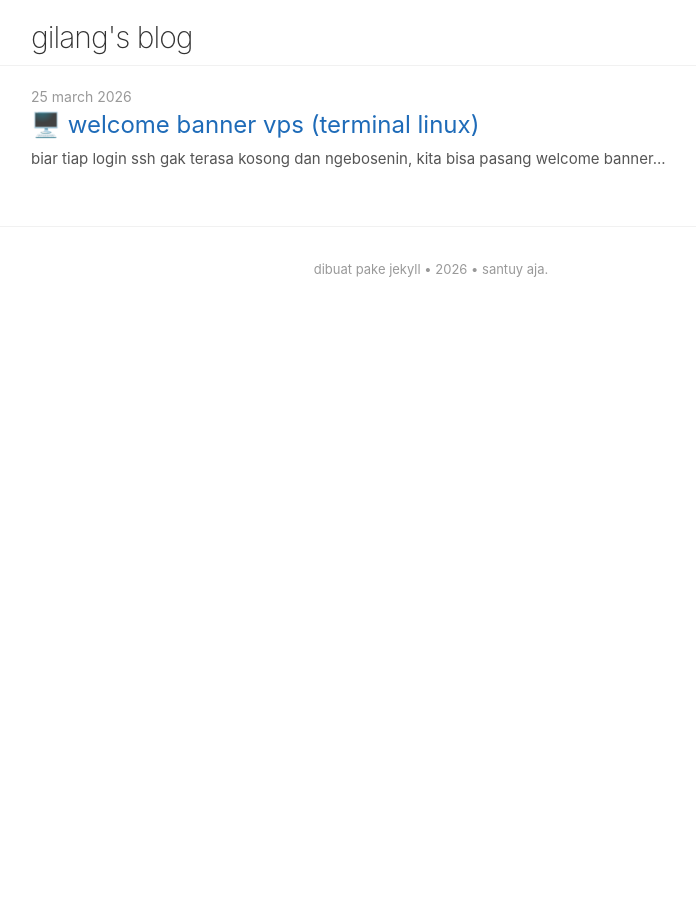
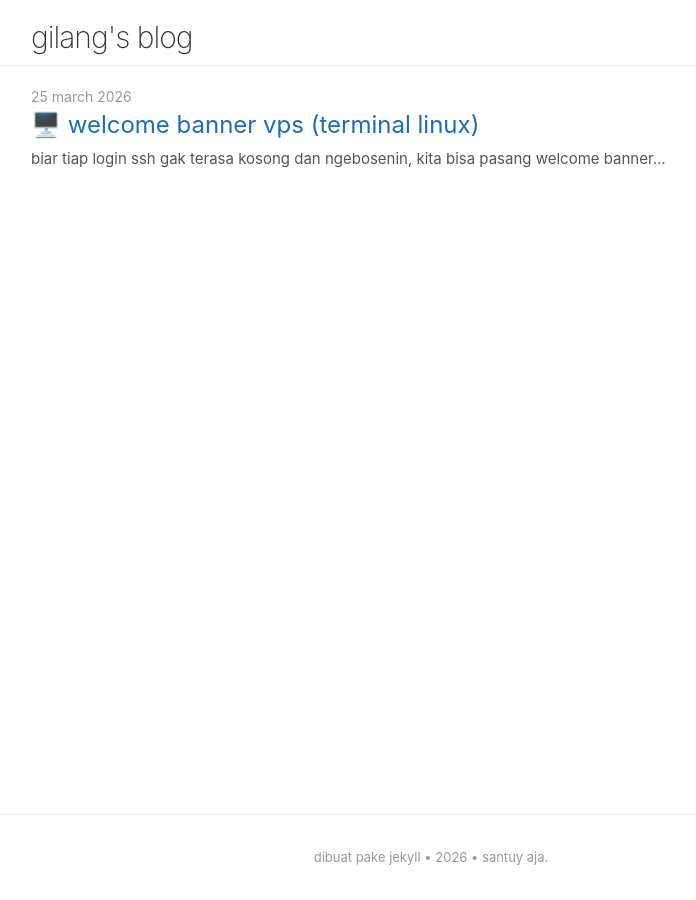
Before and after one commit to gilangf3000/gilangf3000.github.io, a Jekyll site: the page built from index.md, in a window 1280 px wide. Shown: the whole page, without its empty margins (209-905 px from the left). Built offline with Jekyll 4.4.1, drawn with Linux system fonts in a browser that asks for light colours; nearby versions of some CDN libraries.

Commit message:
fix mobile layout and implement sticky footer

```diff
--- a/assets/css/style.css
+++ b/assets/css/style.css
@@ -1,6 +1,12 @@
 html, body {
+  height: 100%;
   -ms-overflow-style: none;
   scrollbar-width: none;
+}
+
+body {
+  display: flex;
+  flex-direction: column;
   margin: 0;
   padding: 0;
   font-family: -apple-system, BlinkMacSystemFont, "Segoe UI", Roboto, Helvetica, Arial, sans-serif;
@@ -25,6 +31,13 @@ header.site-header {
   margin-bottom: 20px;
 }
 
+@media (max-width: 600px) {
+  header.site-header {
+    padding: 10px 0 5px 0;
+    margin-bottom: 15px;
+  }
+}
+
 .site-title {
   font-size: 30px;
   text-decoration: none;
@@ -34,7 +47,7 @@ header.site-header {
 }
 
 main {
-  min-height: 100px;
+  flex: 1;
 }
 
 a {
@@ -115,7 +128,7 @@ img {
 }
 
 footer {
-  margin-top: 40px;
+  margin-top: 20px;
   padding: 20px 0;
   border-top: 1px solid #f1f1f1;
   font-size: 13px;
@@ -123,6 +136,13 @@ footer {
   text-align: center;
 }
 
+@media (max-width: 600px) {
+  footer {
+    padding: 15px 0;
+    margin-top: 15px;
+  }
+}
+
 .back-link {
   display: inline-block;
   margin-bottom: 20px;
```
